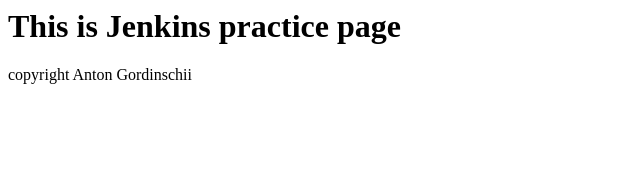
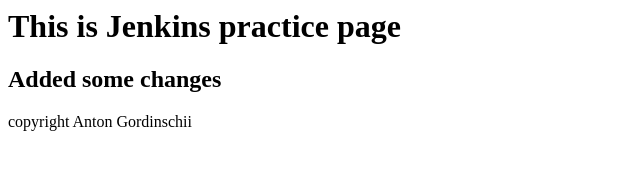
Before and after one commit to toha4991/jenkins-practice, a plain HTML site: page index.html in a window 1280 px wide. Shown: the whole page, without its empty margins (0-640 px from the left). Drawn offline with Linux system fonts and the light colour scheme.

Commit message:
Updated index.html to test

```diff
--- a/index.html
+++ b/index.html
@@ -4,6 +4,7 @@
     </head>
     <body>
         <h1>This is Jenkins practice page</h1>
+        <h2>Added some changes</h2>
     </body>
     <footer>copyright Anton Gordinschii</footer>
 </html>
```
